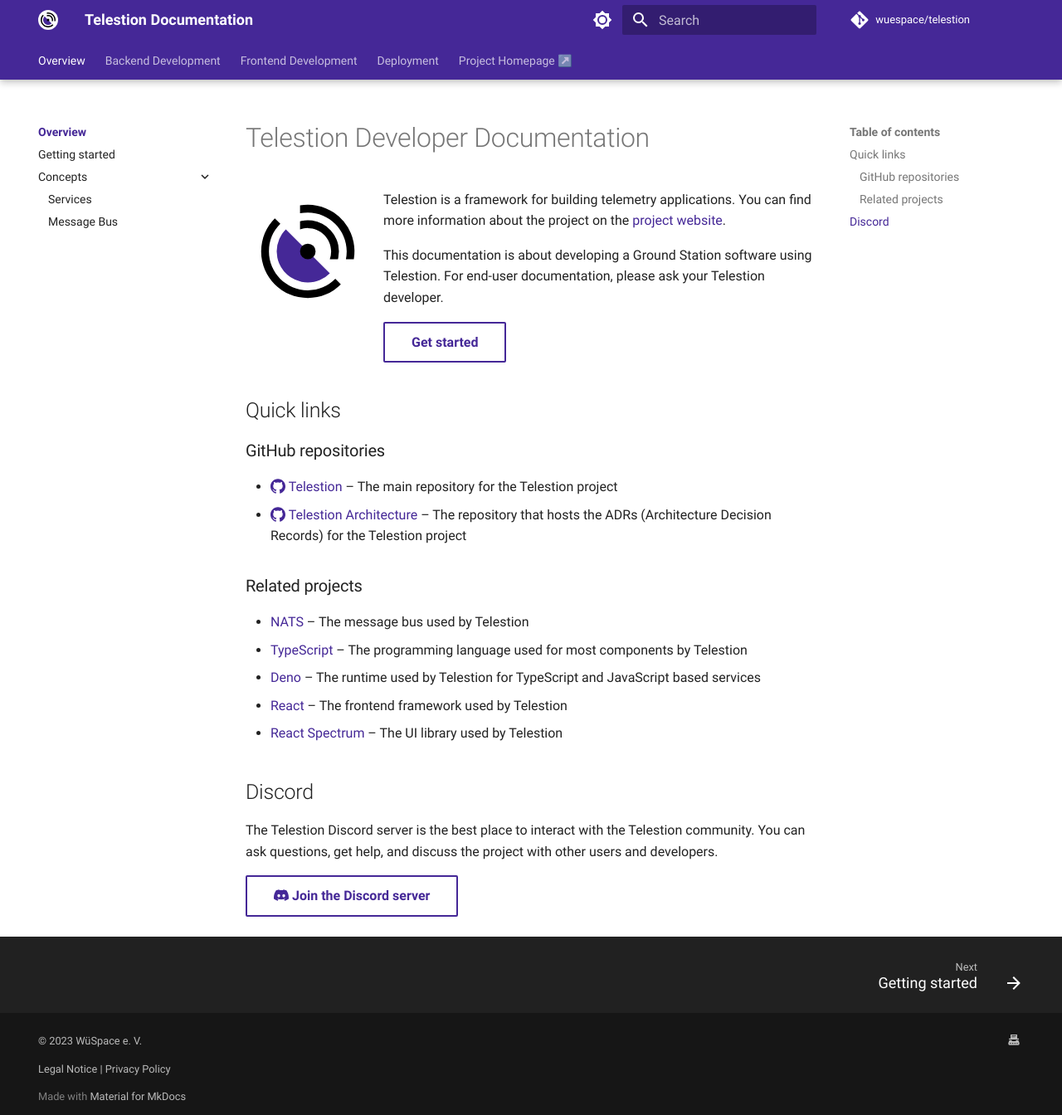
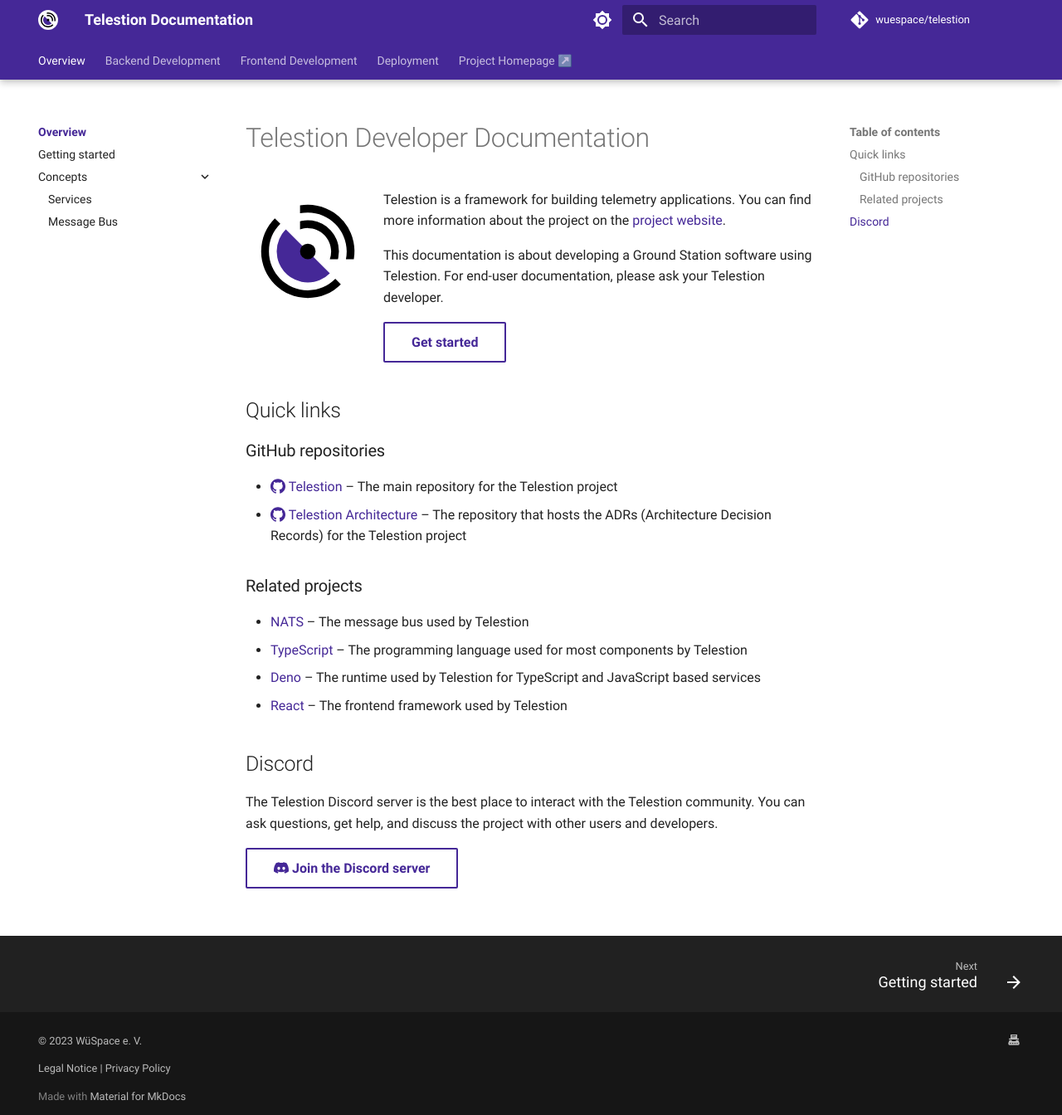
Before and after one commit to wuespace/telestion, an MkDocs documentation site: the page built from docs/docs/index.md, in a window 1280 px wide and 1344 px high. Shown: the whole window at 83% size. Built offline with MkDocs 1.6.1 and Material for MkDocs 9.7.7, drawn with Linux system fonts in a browser that asks for light colours; a script that is not in the unit is left out; plug-ins that fetch from the network failed and are left out; comment, search, counter and statistics services are not loaded.

Commit message:
Remove reference to React Spectrum UI library

```diff
--- a/docs/docs/index.md
+++ b/docs/docs/index.md
@@ -25,8 +25,6 @@
 * [TypeScript](https://www.typescriptlang.org/) -- The programming language used for most components by Telestion
 * [Deno](https://deno.land/) -- The runtime used by Telestion for TypeScript and JavaScript based services
 * [React](https://reactjs.org/) -- The frontend framework used by Telestion
-* [React Spectrum](https://react-spectrum.adobe.com/react-spectrum/index.html) -- The UI library used by Telestion
-
 
 ## Discord
 
```
